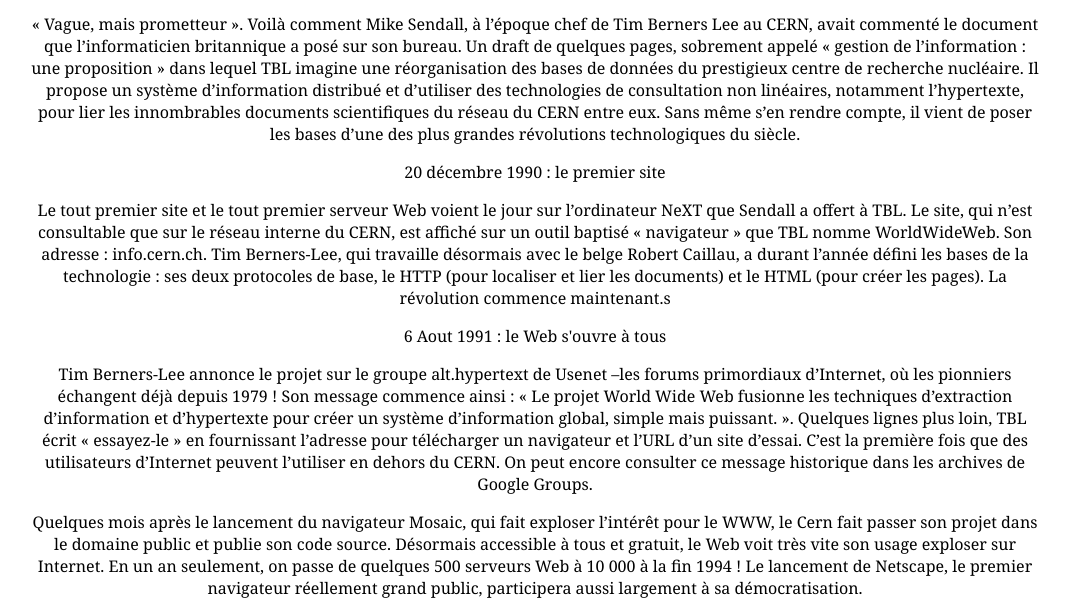
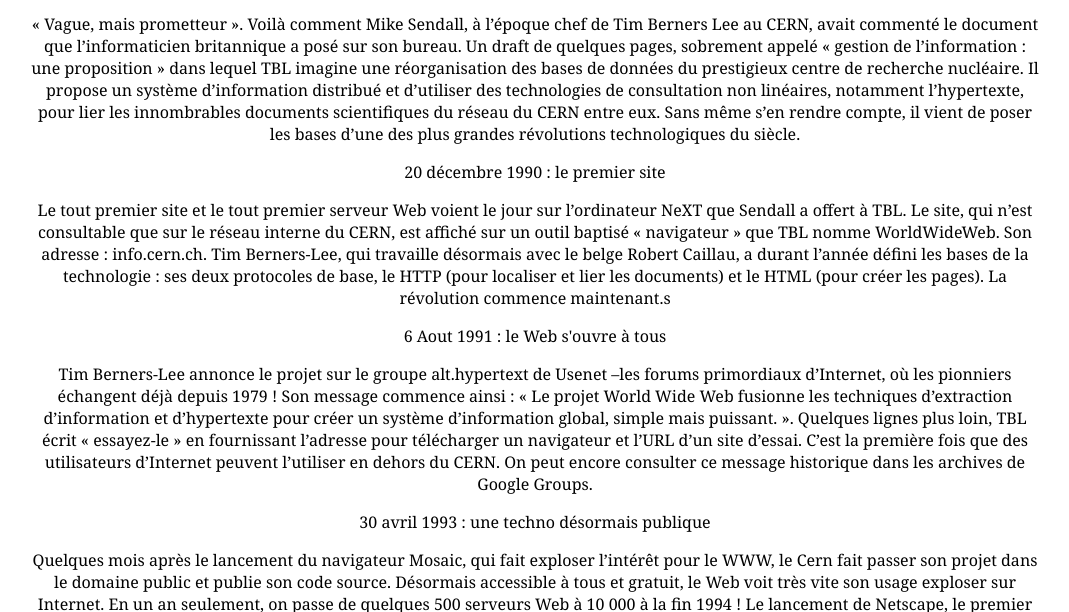
Before and after one commit to gibs33150/SiteGuillame, a plain HTML site: page index.html in a window 1280 px wide. Shown: the part 216-828 px from the top of the page, without its empty margins (105-1174 px from the left). Drawn offline with Linux system fonts and the light colour scheme.

Commit message:
Update index.html

```diff
--- a/index.html
+++ b/index.html
@@ -34,6 +34,10 @@
                 Tim Berners-Lee annonce le projet sur le groupe alt.hypertext de Usenet –les forums primordiaux d’Internet, où les pionniers échangent déjà depuis 1979 ! Son message commence ainsi : « Le projet World Wide Web fusionne les techniques d’extraction d’information et d’hypertexte pour créer un système d’information global, simple mais puissant. ». Quelques lignes plus loin, TBL écrit « essayez-le » en fournissant l’adresse pour télécharger un navigateur et l’URL d’un site d’essai.  C’est la première fois que des utilisateurs d’Internet peuvent l’utiliser en dehors du CERN. On peut encore consulter ce message historique dans les archives de Google Groups.
             </p>
 
+
+            <p>30 avril 1993 : une techno désormais publique </p>
+
+
             <p>
                 Quelques mois après le lancement du navigateur Mosaic, qui fait exploser l’intérêt pour le WWW, le Cern fait passer son projet dans le domaine public et publie son code source. Désormais accessible à tous et gratuit, le Web voit très vite son usage exploser sur Internet. En un an seulement, on passe de quelques 500 serveurs Web à 10 000 à la fin 1994 ! Le lancement de Netscape, le premier navigateur réellement grand public, participera aussi largement à sa démocratisation.
             </p>
```
